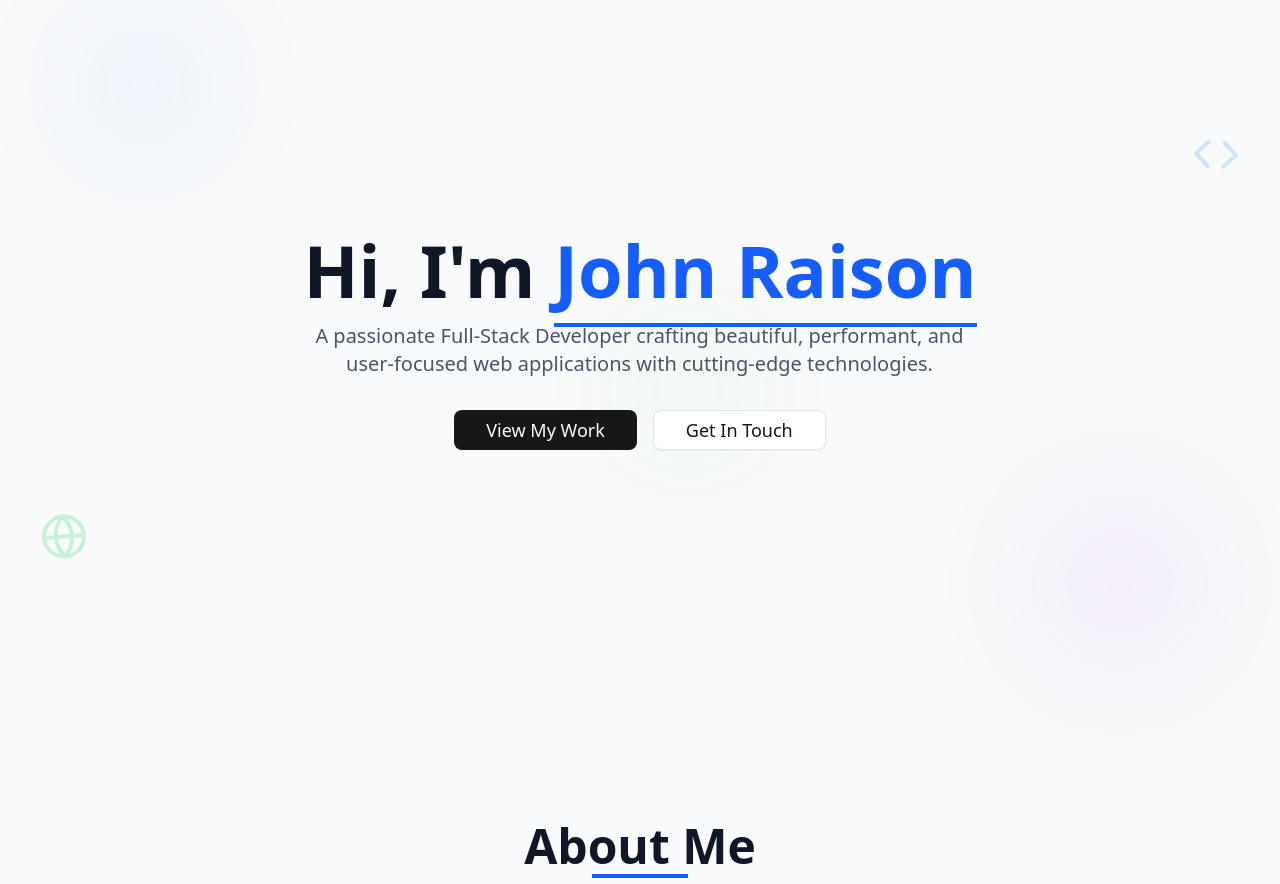
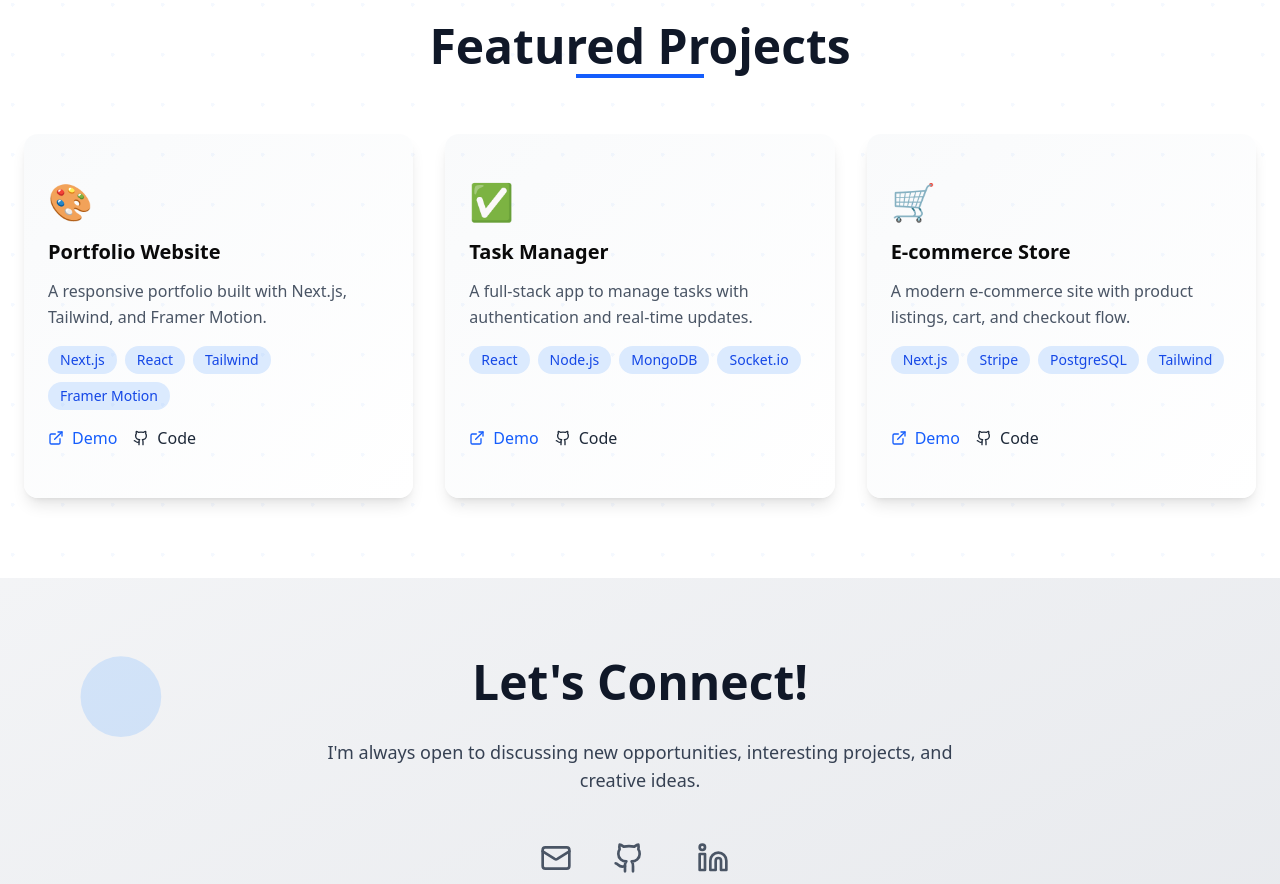
Before and after one commit to Pngtaq/portfolio, a Next.js app: page / in a window 1280 px wide. Shown: the part 1900-2784 px from the top of the page. Built offline with nearby package versions, Linux system fonts and the light colour scheme; a web font is replaced by a local one.

Commit message:
remove: components that are redundant

```diff
--- a/app/page.tsx
+++ b/app/page.tsx
@@ -29,10 +29,10 @@ export default function PortfolioHome() {
 
       <ScrollIndicator />
 
-      <HeroSection />
-      <AboutSection />
+
+
       <ProjectsSection />
-      <SkillsSection />
+
       <ContactSection />
       <Footer />
     </div>
```
